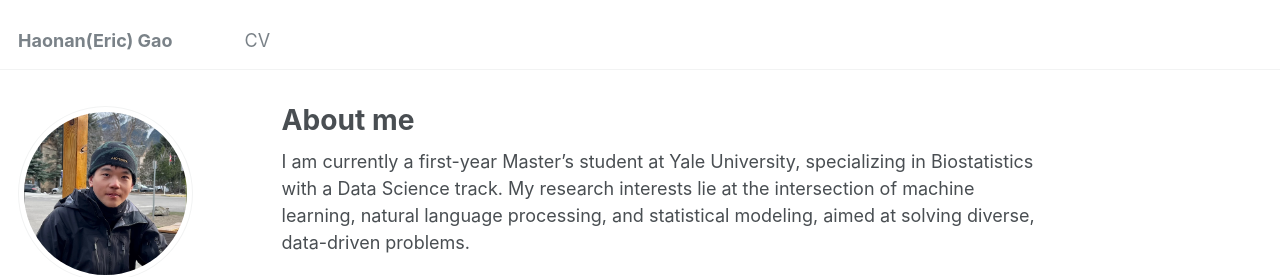
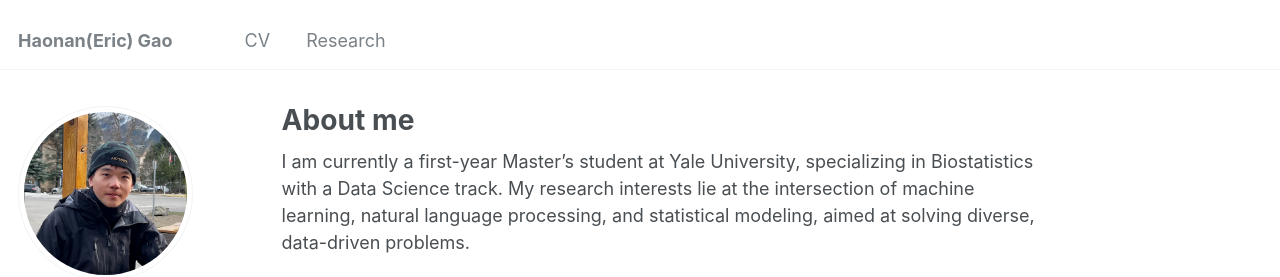
Before and after one commit to rampageoppa/rampageoppa.github.io, a Jekyll site: the page built from _pages/about.md, in a window 1280 px wide. Shown: the top 277 px of the page. Built offline with Jekyll 4.4.1, drawn with Linux system fonts in a browser that asks for light colours; some web fonts are replaced.

Commit message:
Update navigation.yml

```diff
--- a/_data/navigation.yml
+++ b/_data/navigation.yml
@@ -8,3 +8,5 @@ main:
 
   - title: "CV"
     url: /files/Haonan Gao_CV_EN.pdf
+
+  - title: "Research"
```
